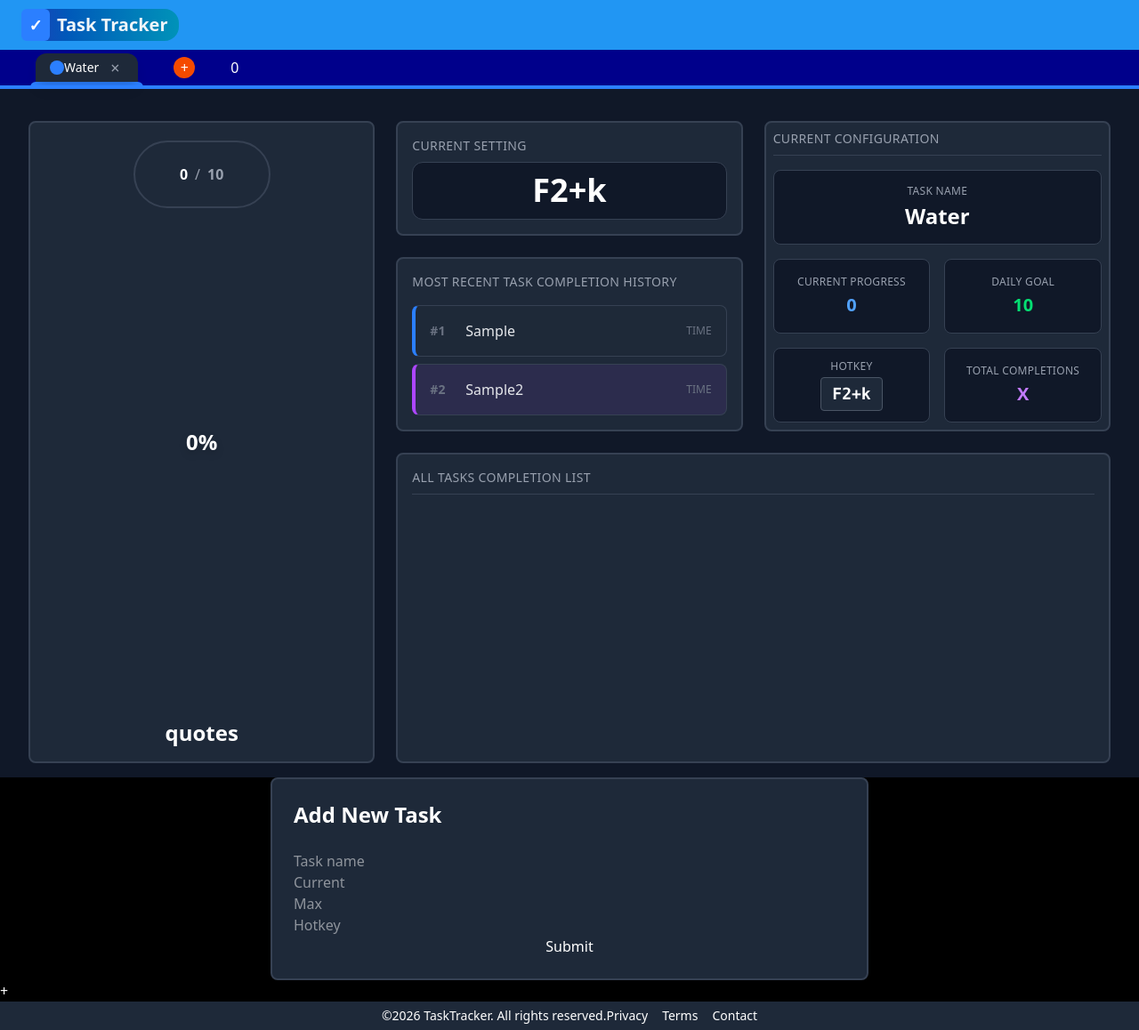
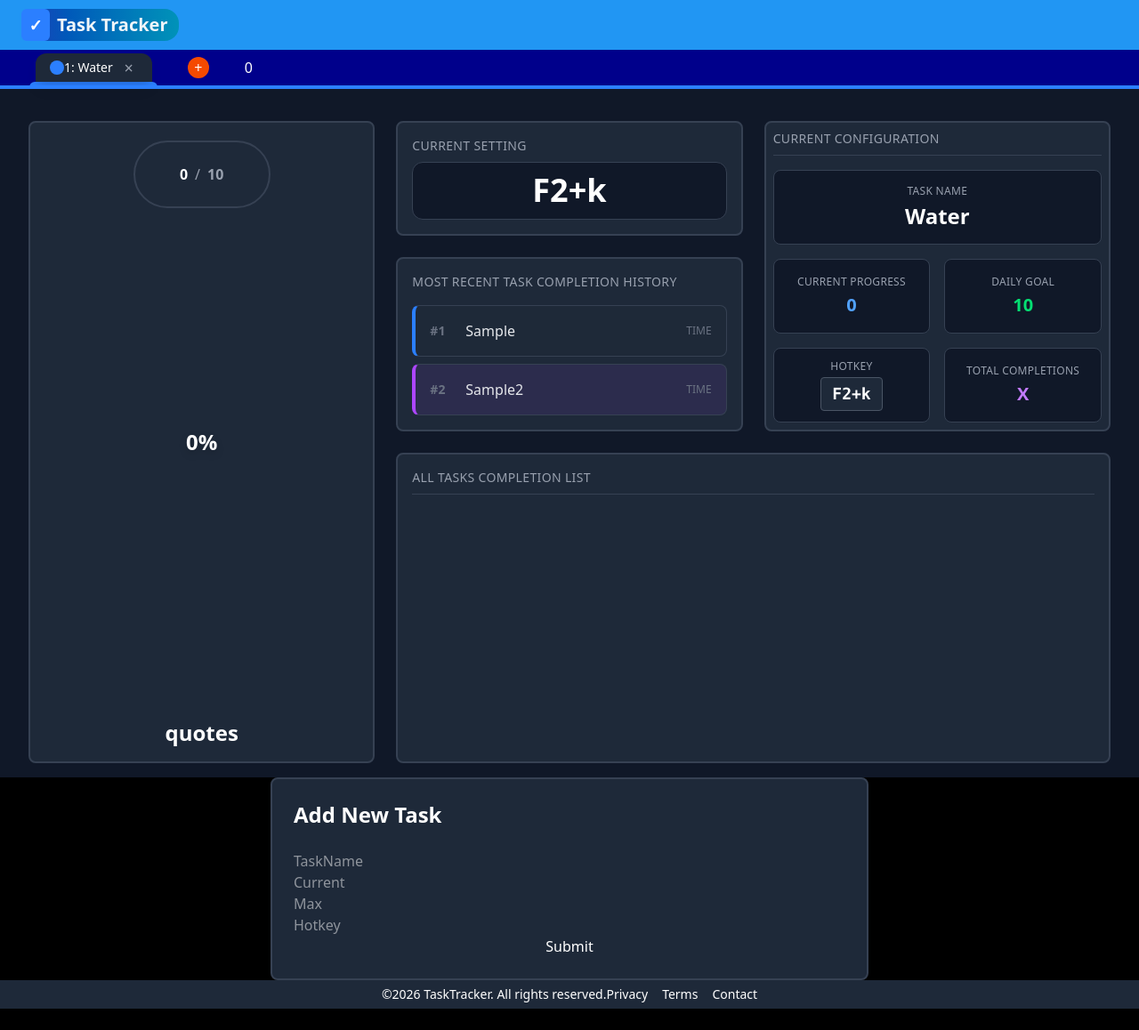
Before and after one commit to computerririn-coder/HabitTracker, a React (Vite) app: page / in a window 1280 px wide. Shown: the whole page at 89% size. After the commit the page ends 1134 px from the top, so only its background shows below. Built offline with nearby package versions, Linux system fonts and the light colour scheme.

Commit message:
Finish taskbar functionality(switching and deleting tabs)

```diff
--- a/src/assets/Components/Section/AddNewTab.tsx
+++ b/src/assets/Components/Section/AddNewTab.tsx
@@ -1,7 +1,7 @@
 // @ts-nocheck
 
 
-import { useState, useContext } from "react";
+import { useState, useContext, useEffect } from "react";
 import { useForm } from "react-hook-form";
 import { TabNumberContext } from "./TasksBar";
 
@@ -11,18 +11,22 @@ const { currentTab, tabs, setTabs, tabCount, setTabCount } = useContext(TabNumbe
 const [userInput, setUserInput] = useState({});
 const {register, handleSubmit} = useForm();
 
+
+
 const onSubmit = (data) => {
     const newTab = {
-        id: tabs.length,
+        id: tabCount,
         current:  0,
         max: 10,
         name: data.taskName,
         hotKey: data.hotKey,
-        dateHistory: []
+        dateHistory: [],
     };
-        setTabs((prev) => [...prev, newTab]);
+        setTabs((prev) => [...prev, newTab].map((tab, index) => ({ ...tab, id: index })));
         setTabCount(e => e + 1)
 };
+
+
 
     return (
         <div className="w-full max-w-2xl mx-auto bg-gray-800 rounded-lg border-2 border-gray-700 p-6">
@@ -30,7 +34,7 @@ const onSubmit = (data) => {
 
               <form onSubmit={handleSubmit(onSubmit)} className="flex flex-col">
 
-            <input {...register("taskName")} placeholder="Task name" />
+            <input {...register("taskName")} placeholder="TaskName" />
             <input {...register("current")} type="number" placeholder="Current" />
             <input {...register("max")} type="number" placeholder="Max" />
             <input {...register("hotKey")} placeholder="Hotkey" />
--- a/src/assets/Components/Section/TasksBar.tsx
+++ b/src/assets/Components/Section/TasksBar.tsx
@@ -7,17 +7,39 @@ import AddNewTab from "./addNewTab";
 
 export const TabNumberContext = createContext(null);
 
-function TabBar({ name, id, isActive, tabCount }) {
+function TabBar({ name, id, isActive,tabs, setTabs,  tabCount, currentTab, setCurrentTab}) {
+function deleteItem(id, tabs, setTabs, currentTab, setCurrentTab){
+    try {
+        const newTabs = tabs.filter(tab => tab.id !== id).map((tab, index) => ({ ...tab, id: index }));
+
+
+        if (newTabs.length === 0) {
+            throw new Error("Cannot delete the last tab");
+        }
+                if (currentTab === id) {
+            setCurrentTab(e => e - 1);
+        }
+        setTabs(newTabs);
+    } catch (error) {
+        console.error("Error deleting tab:", error);
+        alert("Cannot delete the last remaining tab!");
+        return; // Add this
+    }
+}
+
     return (
         <>
 <div className="relative px-4  rounded-t-xl max-w-48 h-8 flex flex-row items-center  bg-gray-800 hover:bg-gray-750 transition-colors cursor-pointer shadow-lg">
   <div className="flex items-center  flex-1 min-w-0">
     <div className="w-4 h-4 rounded-full bg-blue-500 flex-shrink-0"></div>
-    <span className="text-sm font-medium text-white truncate">{name}</span>
+    <span className="text-sm font-medium text-white truncate">{id + 1}: {name}</span>
   </div>
-  <button className="ml-2 w-5 h-5 rounded-full hover:bg-gray-600 flex items-center justify-center flex-shrink-0">
+<button className="ml-2 w-5 h-5 rounded-full hover:bg-gray-600 flex items-center justify-center flex-shrink-0 " onClick={(e) => {
+    e.stopPropagation();
+    deleteItem(id, tabs, setTabs, currentTab, setCurrentTab);
+}}>
     <span className="text-gray-400 text-lg leading-none">×</span>
-  </button>
+</button>
 
 </div>
 <div className={`w-[110%] h-2 rounded-t-md p-1 ml-[-5%] bg-blue-500 transition-all duration-300 ${
@@ -38,7 +60,8 @@ const [tabs, setTabs] = useState([
     name: "Water",
     hotKey: "F2+k",
     dateHistory: ["Sample", "Sample2"],
-  }
+  },
+
 ]);
 
 
@@ -47,7 +70,7 @@ const [tabs, setTabs] = useState([
             <section className="w-full h-[5vh] bg-[#00008B] flex flex- items-center justify-start pl-10 gap-10">
                 {tabs.map(e => (
                     <div key={e.id} onClick={() => setCurrentTab(e.id)} className="pt-2">
-                        <TabBar name={e.name}  key={e.id} isActive={currentTab === e.id} tabCount={tabCount}/>
+                        <TabBar name={e.name}  key={e.id} isActive={currentTab === e.id} tabCount={tabCount} id={e.id} tabs={tabs} setTabs={setTabs} currentTab={currentTab} setCurrentTab={setCurrentTab}/>
                     </div>
                 ))}
                 <button className="bg-orange-600 rounded-2xl w-6" >+</button>
@@ -55,10 +78,9 @@ const [tabs, setTabs] = useState([
             </section>
                             <div className="w-screen h-1 bg-blue-500 absolute"></div>
             <MainSection/>
-            <AddNewTab/>+
+            <AddNewTab/>
         </TabNumberContext.Provider>
     );
 }
 
 export default TasksBar;
-//s
```
